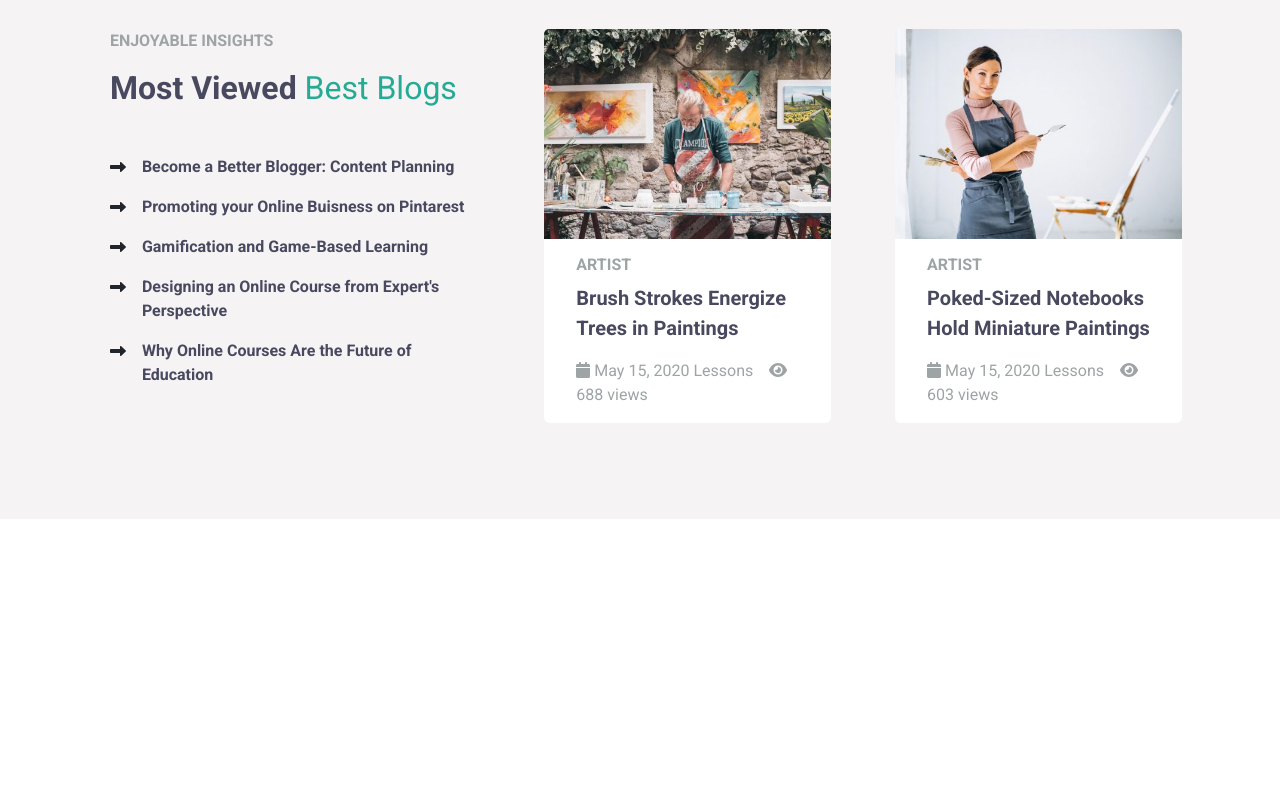
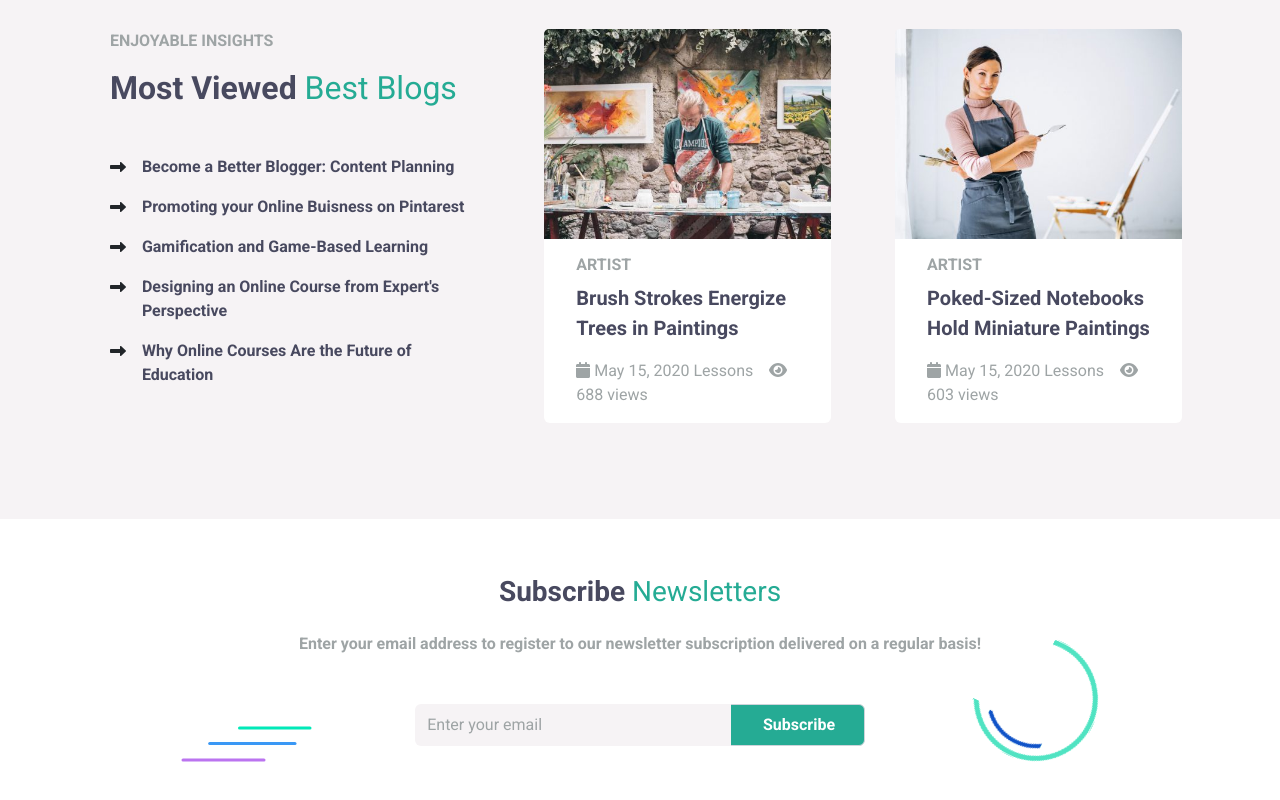
Before and after one commit to CastellucciLuca/proj-html-vuejs, a Vue app: page / in a window 1280 px wide. Shown: the part 4650-5450 px from the top of the page. Before the commit the page ends 5169 px from the top, so only its background shows below. Built offline with nearby package versions, Linux system fonts and the light colour scheme.

Commit message:
Newsletter section

```diff
--- a/src/components/AppMain.vue
+++ b/src/components/AppMain.vue
@@ -4,9 +4,10 @@ import OnlineCorses from './main-components/OnlineCorses.vue';
 import Tutoring from './main-components/Tutoring.vue';
 import TopLearners from './main-components/TopLearners.vue';
 import BestBlog from './main-components/BestBlog.vue';
+import Newsletter from './main-components/Newsletter.vue';
 export default {
     name: "AppMain",
-    components: { HeroMain, OnlineCorses, Tutoring, TopLearners, BestBlog }
+    components: { HeroMain, OnlineCorses, Tutoring, TopLearners, BestBlog, Newsletter}
 }
 </script>
 
@@ -17,6 +18,7 @@ export default {
         <Tutoring />
         <TopLearners  class="bg-red"/>
         <BestBlog class="bg-red"/>
+        <Newsletter />
     </main>
 </template>
 
--- /dev/null
+++ b/src/components/main-components/Newsletter.vue
@@ -0,0 +1,68 @@
+<script>
+export default {
+    name: 'Newsletter'
+}
+</script>
+<template>
+    <div class="bg-white py-5">
+        <div class="container p-2 bg-white">
+            <div class="row text-center justify-content-center position-relative">
+                <div class="col-12 align-items-center d-flex flex-column" >
+                    <h3 class="fw-bold mb-4">Subscribe <span class="fw-normal">Newsletters</span></h3>
+                    <p class="fw-bold mb-5">Enter your email address to register to our newsletter subscription delivered on a regular basis!</p>
+                    <div class="input-group mb-3">
+                        <input type="text" class="form-control py-2" placeholder="Enter your email">
+                        <button class="input-group-text text-white fw-bold py-2">Subscribe</button>
+                    </div>
+                    <img class="position-absolute my-left" src="../../assets/img/maxcoach-shape-01.png" alt=".">
+                    <img class="position-absolute my-right" src="../../assets/img/maxcoach-shape-02.png" alt=".">
+                </div>
+            </div>
+        </div>
+    </div>
+</template>
+<style scoped lang="scss">
+@use '../../styles/partials/variables' as *;
+.col-12{
+    h3{
+        color: $GunPowder;
+        span{
+            color: $JungleGreen;
+        }
+    }
+    p{
+        color: $Edward;
+    }
+    .my-left,
+    .my-right{
+        bottom: 0%;
+    }
+    .my-left{
+        left: 10%;
+    }
+    .my-right{
+        right: 10%;
+    }
+    .input-group{
+        width: 40%;
+        input{
+            background-color: $HintOfRed;
+            border: none;
+        }
+        ::placeholder{
+            color: $Edward;
+        }
+        button{
+            width: 30%;
+                background-color: $JungleGreen;
+                color: white;
+                font-weight: 700;
+                padding: .5rem 2rem;
+            }
+            button:hover{
+                background-color: $GunPowder;
+                color: white;
+            }
+        }
+    }
+</style>
```
